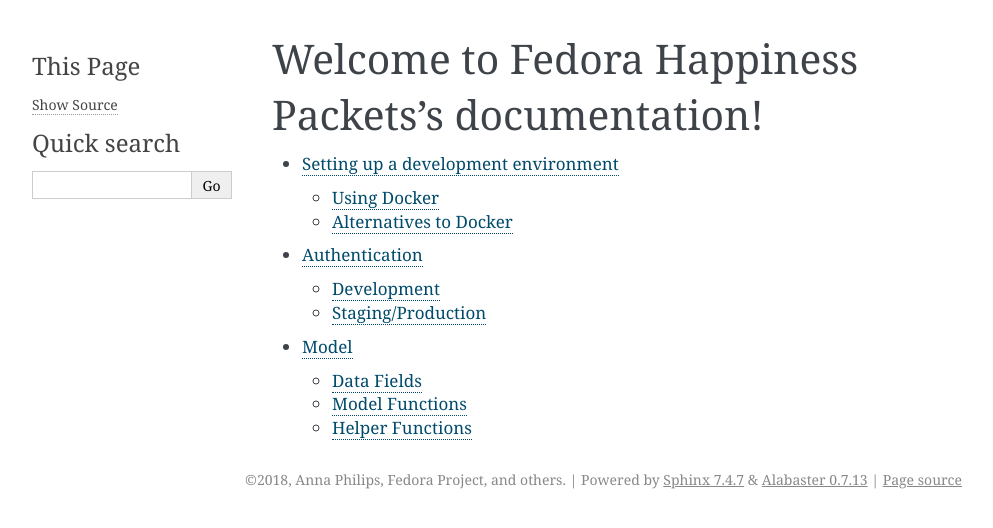
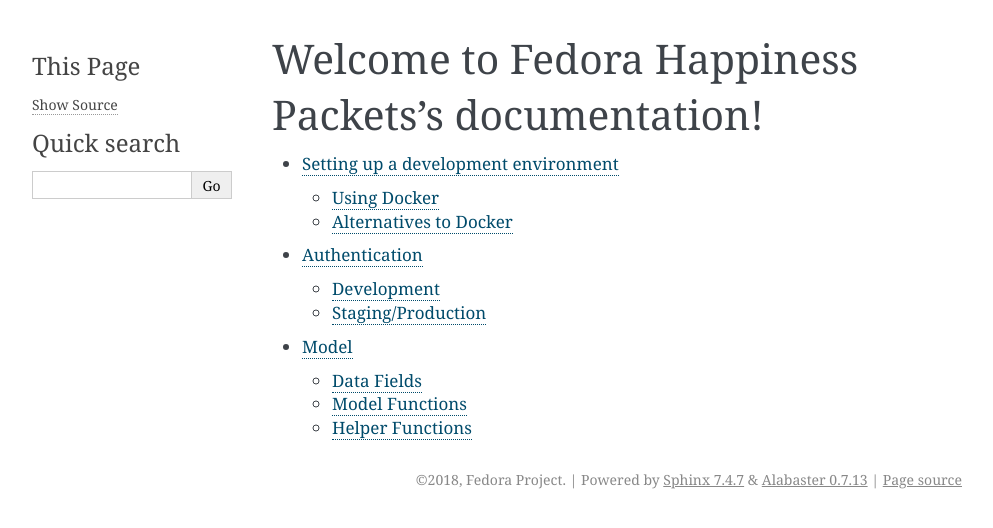
Before and after one commit to travisdev1/travis, a Sphinx documentation site: the page built from docs/source/index.rst, in a window 1280 px wide. Shown: the top 528 px of the page, without its empty margins (148-1141 px from the left). Built offline with Sphinx 7.4.7, drawn with Linux system fonts in a browser that asks for light colours.

Commit message:
Removed individual author

```diff
--- a/docs/source/conf.py
+++ b/docs/source/conf.py
@@ -20,8 +20,8 @@
 # -- Project information -----------------------------------------------------
 
 project = u'Fedora Happiness Packets'
-copyright = u'2018, Anna Philips, Fedora Project, and others'
-author = u'Anna Philips, Fedora Project, and others'
+copyright = u'2018, Fedora Project'
+author = u'Fedora Project'
 
 # The short X.Y version
 version = u''
```
